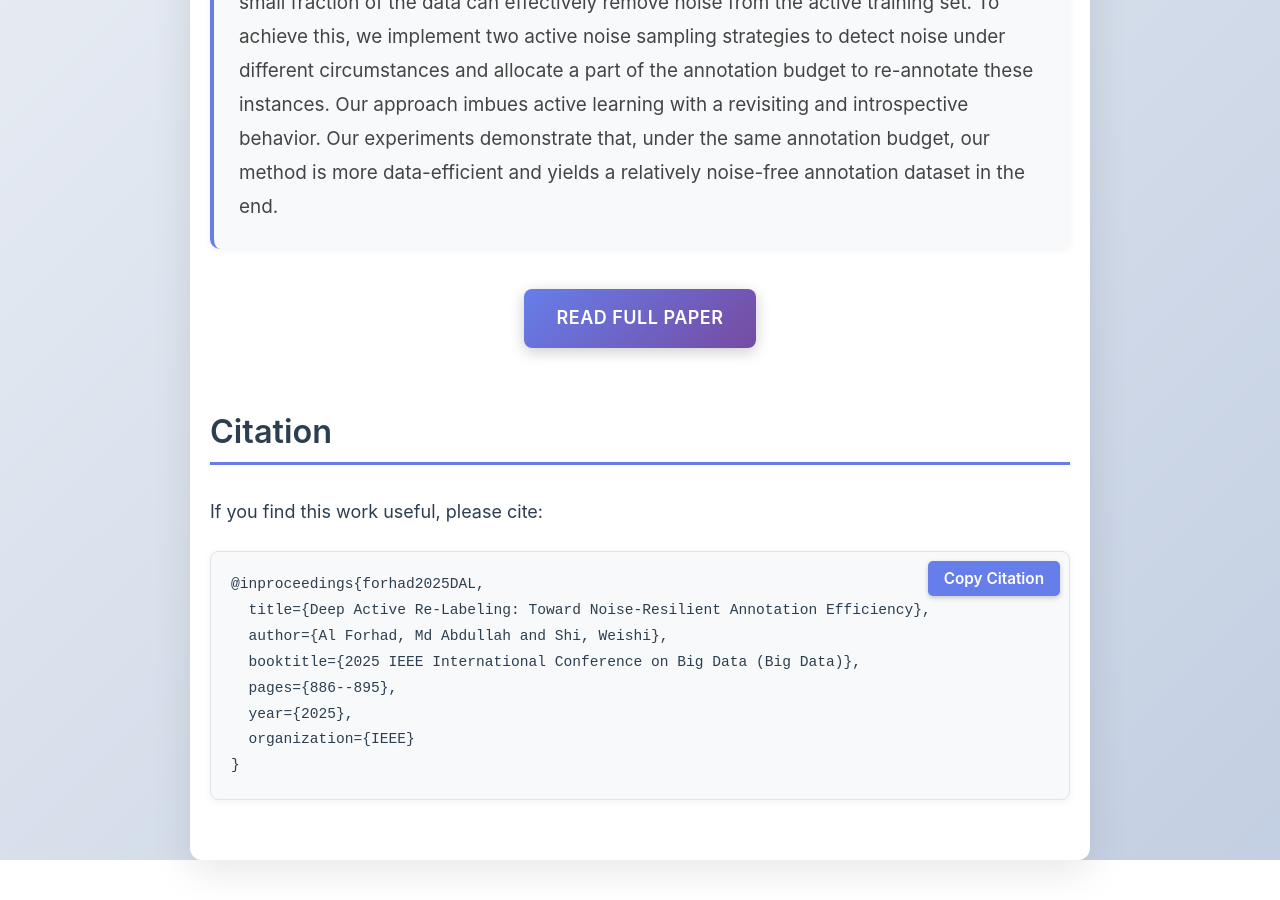
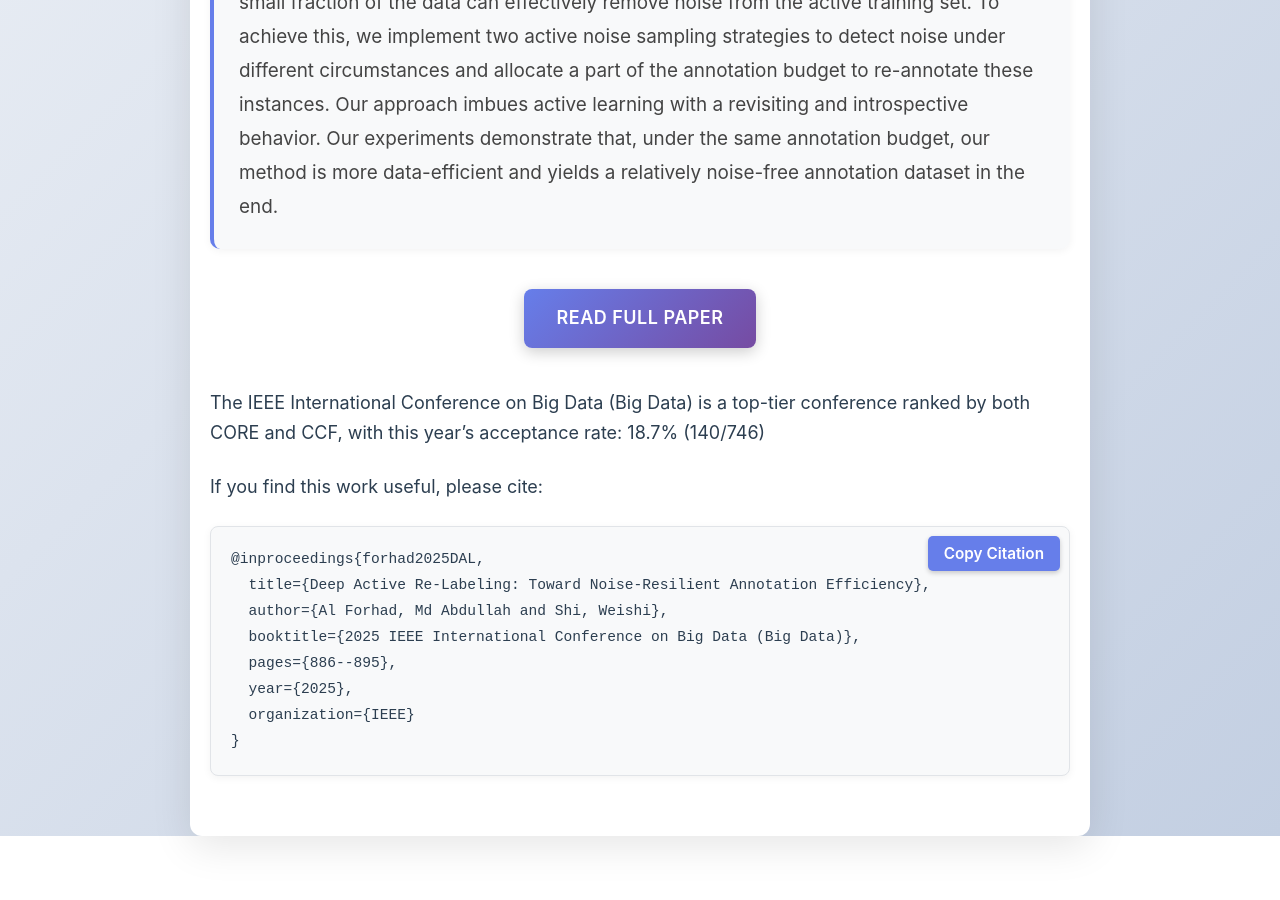
Before and after one commit to alforhad/alforhad.github.io, a Jekyll site: the page built from _pages/deep-active-relabeling.md, in a window 1280 px wide and 900 px high, scrolled down 994 px. Built offline with Jekyll 4.4.1, drawn with Linux system fonts in a browser that asks for light colours; after the commit the page ends 1870 px from its top, so only the background shows below that.

Commit message:
Update deep-active-relabeling.md

```diff
--- a/_pages/deep-active-relabeling.md
+++ b/_pages/deep-active-relabeling.md
@@ -25,7 +25,7 @@ While Deep Active Learning (DAL) effectively reduces human annotation costs, its
   <a href="#" class="btn btn-paper">Read Full Paper</a>
 </div>
 
-## Citation
+The IEEE International Conference on Big Data (Big Data) is a top-tier conference ranked by both CORE and CCF, with this year's acceptance rate: 18.7% (140/746)
 
 If you find this work useful, please cite:
 
```
